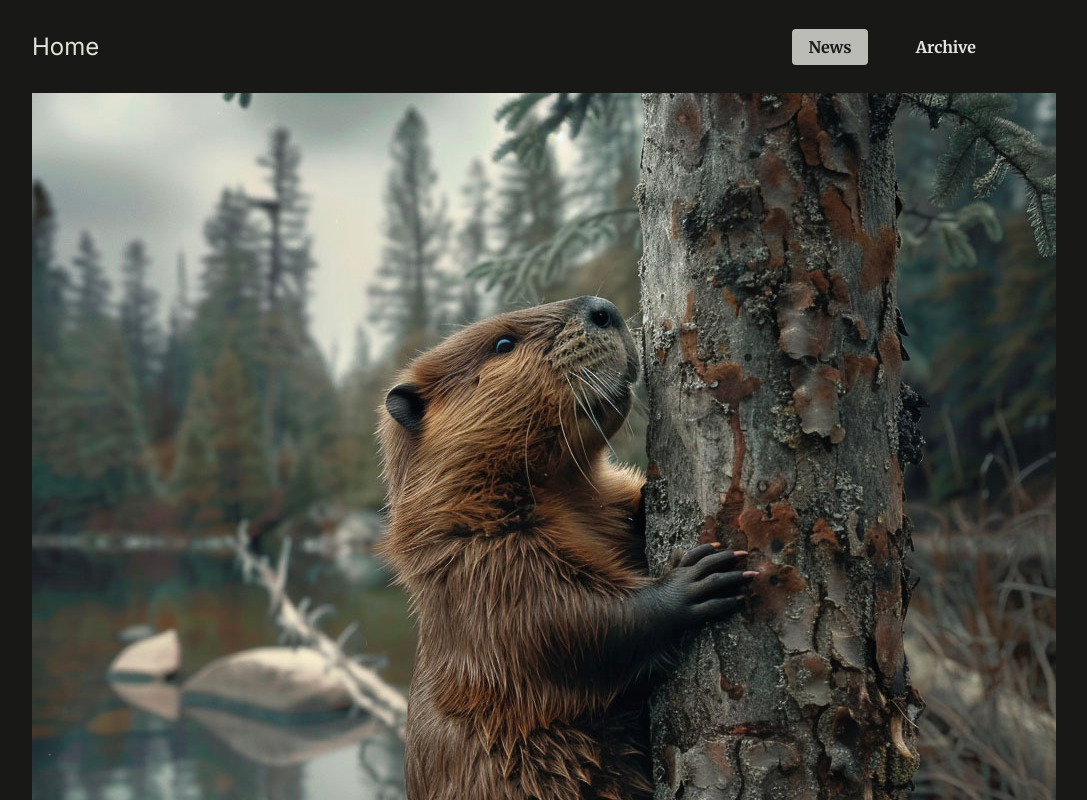
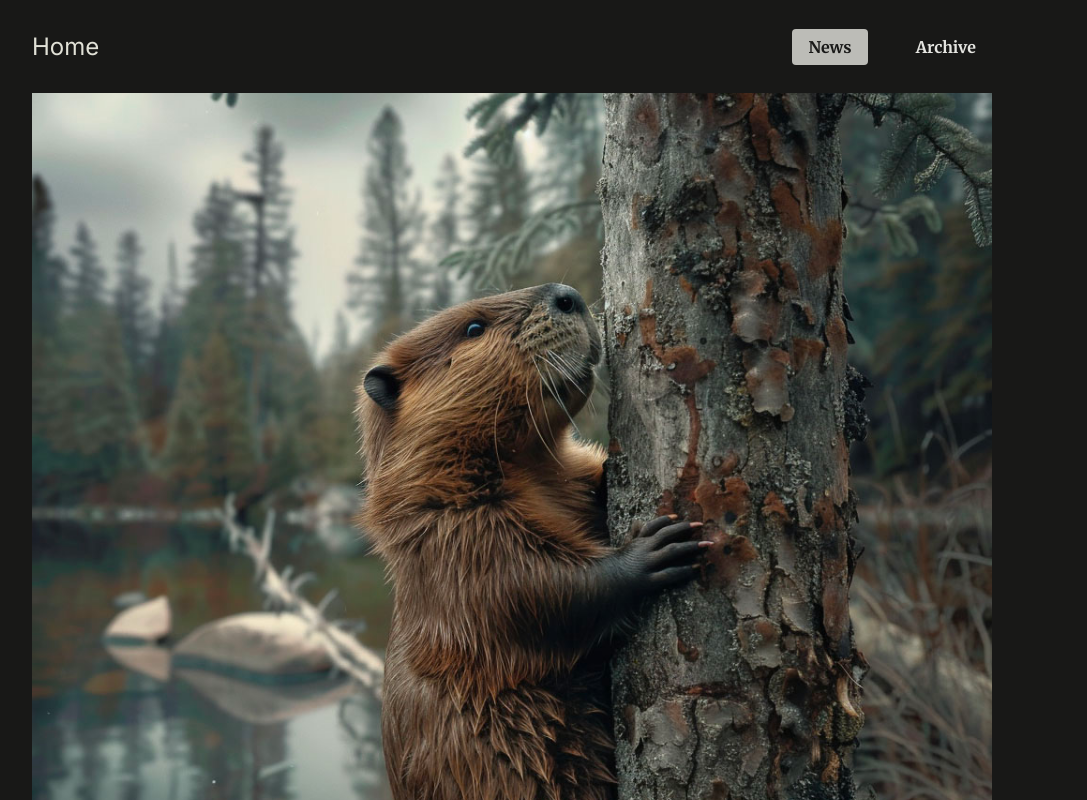
Before and after one commit to pankajnelsontirkey/nextjs-complete, a Next.js app in the folder routing-and-rendering/: page /news/beaver-plague/image in a window 1280 px wide. Shown: the top 800 px of the page, without its empty margins (128-1215 px from the left). Built offline with nearby package versions, Linux system fonts and the light colour scheme.

Commit message:
created ModalBackdrop component;created a NewsDetailsLayout with modal and children as params; created a @modal parallel route with intercepted page for article image, also added default page for @modal route;

```diff
--- a/routing-and-rendering/app/globals.css
+++ b/routing-and-rendering/app/globals.css
@@ -193,3 +193,13 @@ ul {
   text-align: center;
   margin-top: 3rem;
 }
+
+.fullscreen-image {
+  width: 100%;
+}
+
+.fullscreen-image img {
+  width: 100%;
+  height: 100%;
+  object-fit: contain;
+}
--- /dev/null
+++ b/routing-and-rendering/app/news/[slug]/@modal/default.jsx
@@ -0,0 +1,3 @@
+export default function ModalDefaultPage() {
+  return null;
+}
--- /dev/null
+++ b/routing-and-rendering/app/news/[slug]/layout.jsx
@@ -0,0 +1,8 @@
+export default function NewsDetailsLayout({ children, modal }) {
+  return (
+    <>
+      {modal}
+      {children}
+    </>
+  );
+}
```
Also changed, not shown: routing-and-rendering/app/news/[slug]/@modal/(.)image/page.jsx (added, +24 -0 lines), routing-and-rendering/components/modal-backdrop.jsx (added, +13 -0 lines).
